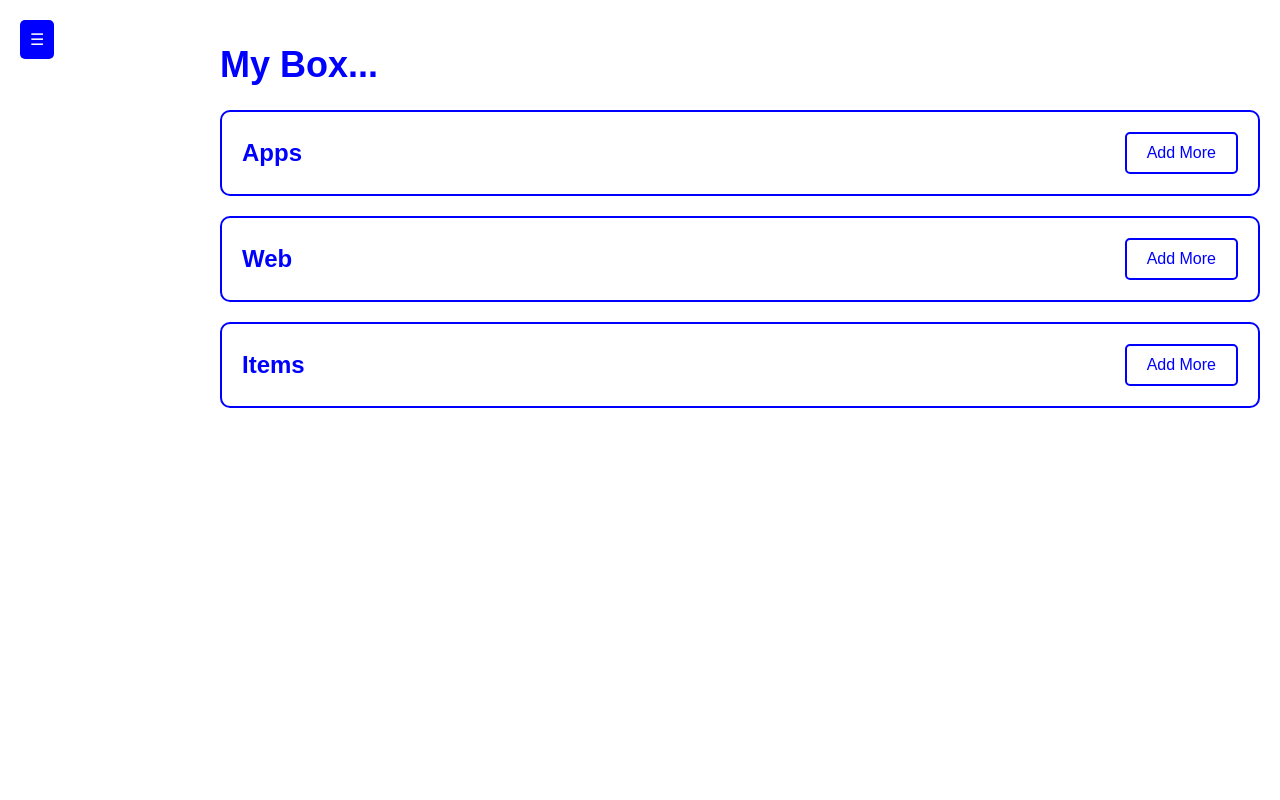
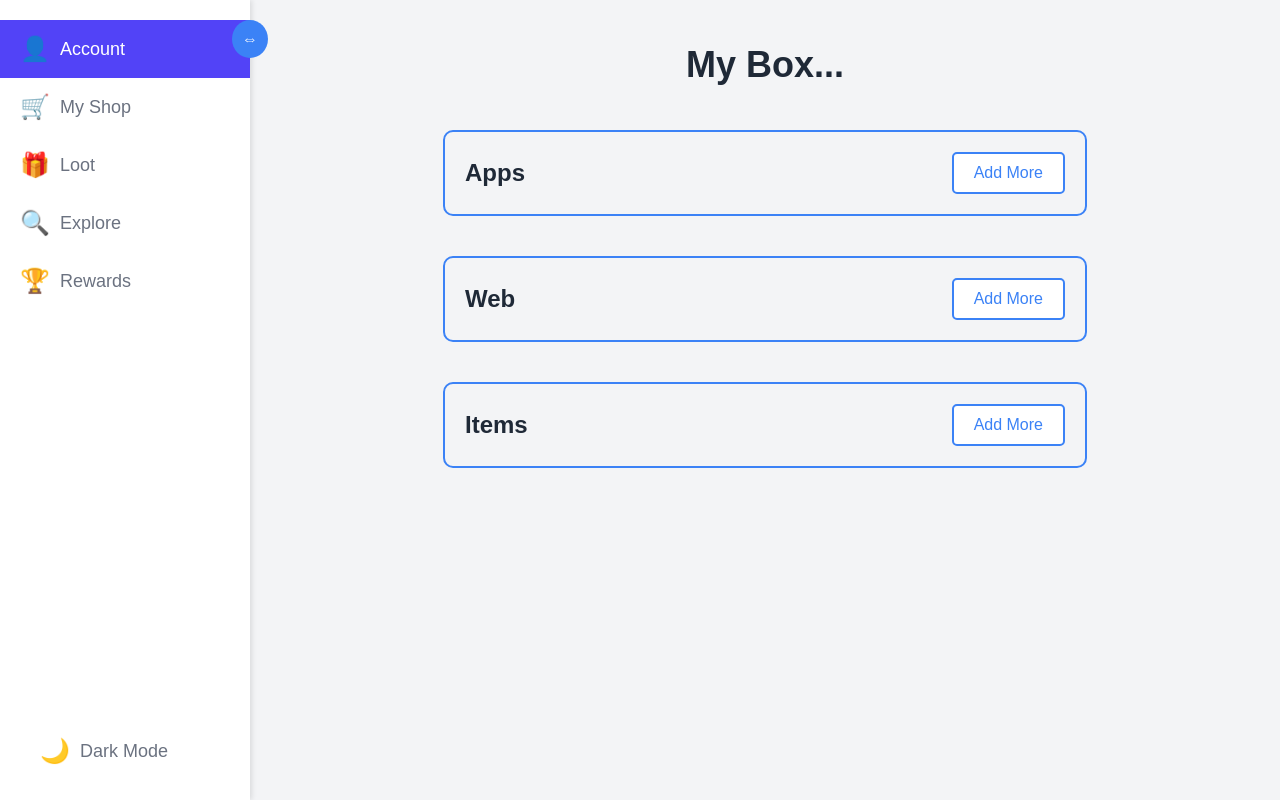
Before and after one commit to saidinesh49/loot, a plain HTML site: page acc.html in a window 1280 px wide. Drawn offline with Linux system fonts and the light colour scheme.

Commit message:
acc.html

```diff
--- a/acc.html
+++ b/acc.html
@@ -11,76 +11,96 @@
             font-family: Arial, sans-serif;
             display: flex;
             height: 100vh;
-            background-color: white;
-            color: blue;
+            background-color: #F3F4F6; /* Light background color */
+            color: #1F2937; /* Dark gray color for text */
+            transition: background-color 0.3s, color 0.3s;
+        }
+
+        body.dark-mode {
+            background-color: #1F2937; /* Dark background color */
+            color: #F3F4F6; /* Light color for text */
         }
 
         .sidebar {
-            background-color: blue;
-            width: 200px;
+            background-color: #FFFFFF; /* White background for sidebar */
+            width: 250px; /* Expanded width */
             display: flex;
             flex-direction: column;
             align-items: center;
             padding: 20px 0;
             box-sizing: border-box;
             position: fixed;
-            left: -200px; /* Hidden by default */
             top: 0;
             height: 100%;
-            transition: left 0.3s ease;
+            box-shadow: 2px 0 5px rgba(0, 0, 0, 0.1); /* Subtle shadow for depth */
+            z-index: 10; /* Ensure it is above the content */
+            transition: width 0.3s;
         }
 
-        .sidebar.show {
-            left: 0;
+        .sidebar.narrow {
+            width: 80px; /* Narrow width */
         }
 
-        .sidebar button {
-            width: 80%;
-            background-color: white;
-            border: 2px solid blue;
-            color: blue;
-            padding: 10px 20px;
+        .sidebar button, .sidebar .dark-mode-toggle {
+            width: 100%;
+            background-color: transparent;
+            border: none;
+            color: #6B7280; /* Gray color for icons */
+            padding: 15px 20px;
             cursor: pointer;
-            border-radius: 5px;
-            font-size: 16px;
-            margin: 10px 0;
-            text-align: center;
+            font-size: 18px; /* Icon size */
+            text-align: left;
+            transition: background-color 0.2s, color 0.2s; /* Smooth color transition */
+            display: flex;
+            align-items: center;
         }
 
-        .sidebar button.active {
-            background-color: rgb(138, 135, 135);
-            color: black;
+        .sidebar button:hover, .sidebar .dark-mode-toggle:hover {
+            background-color: #E5E7EB; /* Light gray on hover */
+            color: #1F2937; /* Dark color on hover */
         }
 
-        .sidebar button:hover {
-            background-color: blue;
-            color: white;
+        .sidebar .icon {
+            font-size: 24px;
+            margin-right: 10px;
+        }
+
+        .sidebar.narrow .label {
+            display: none;
         }
 
         .content {
             flex: 1;
+            display: flex;
+            flex-direction: column;
+            align-items: center;
             padding: 20px;
             box-sizing: border-box;
-            margin-left: 200px; /* Ensure content takes full width */
-            transition: margin-left 0.3s ease;
+            width: calc(100% - 250px); /* Adjust width to account for sidebar */
+            margin-left: 250px; /* Ensure content is next to sidebar */
+            transition: width 0.3s, margin-left 0.3s;
         }
 
-        .content.shrink {
-            margin-left: 0;
+        .sidebar.narrow ~ .content {
+            width: calc(100% - 80px);
+            margin-left: 80px;
         }
 
         h1 {
             font-size: 36px;
+            text-align: center;
         }
 
         .box {
-            border: 2px solid blue;
+            border: 2px solid #3B82F6;
             border-radius: 10px;
             margin: 20px 0;
             padding: 20px;
             display: flex;
             justify-content: space-between;
             align-items: center;
+            width: 100%;
+            max-width: 600px;
         }
 
         .box h2 {
@@ -89,69 +109,88 @@
 
         .add-more-btn {
             background-color: white;
-            border: 2px solid blue;
-            color: blue;
+            border: 2px solid #3B82F6;
+            color: #3B82F6;
             padding: 10px 20px;
             cursor: pointer;
             border-radius: 5px;
             font-size: 16px;
+            transition: background-color 0.2s, color 0.2s;
         }
 
         .add-more-btn:hover {
-            background-color: blue;
+            background-color: #3B82F6;
             color: white;
         }
 
-        .menu-button {
+        .toggle-button {
             position: absolute;
             top: 20px;
-            left: 20px;
-            background-color: blue;
+            left: 250px;
+            transform: translateX(-50%);
+            background-color: #3B82F6; /* Blue color */
             color: white;
             border: none;
             padding: 10px;
-            border-radius: 5px;
+            border-radius: 50%;
             cursor: pointer;
             font-size: 16px;
-            transition: transform 0.3s ease;
-        }
-        .menu-button:hover {
-            background-color: darkblue;
-            transform: scale(1.1);
+            z-index: 20; /* Ensure it is above the sidebar */
+            transition: background-color 0.2s, transform 0.2s; /* Smooth transition */
+            display: flex;
+            align-items: center;
+            justify-content: center;
         }
 
-        .menu-button.hidden {
-            display: none;
+        .toggle-button:hover {
+            background-color: #2563EB; /* Darker blue on hover */
+            transform: scale(1.1); /* Slightly larger on hover */
         }
 
-        .back-button {
-            background-color: white;
-            color: blue;
-            border: 2px solid blue;
-            padding: 5px;
-            border-radius: 5px;
-            cursor: pointer;
-            font-size: 16px;
-            margin-top: auto;
+        .sidebar.narrow + .toggle-button {
+            left: 80px;
+        }
+        .sidebar button.active {
+            background-color: rgb(82, 67, 247);
+            color: rgb(255, 255, 255);
         }
 
-        .back-button:hover {
-            background-color: blue;
-            color: white;
+        .dark-mode-toggle {
+            position: absolute;
+            bottom: 20px;
+            left: 20px;
         }
     </style>
 </head>
 <body>
     <div class="sidebar" id="sidebar">
-        <button class="active">Account</button>
-        <button onclick="window.location.href='shop.html'">My Shop</button>
-        <button onclick="window.location.href='loot.html'">Loot</button>
-        <button onclick="window.location.href='explore.html'">Explore</button>
-        <button onclick="window.location.href='rewards.html'"">Rewards</button>
-        <button class="back-button" onclick="toggleSidebar()">←</button>
+        <button class="active" onclick="window.location.href='acc.html'">
+            <span class="icon">👤</span>
+            <span class="label">Account</span>
+        </button>
+        <button onclick="window.location.href='shop.html'">
+            <span class="icon">🛒</span>
+            <span class="label">My Shop</span>
+        </button>
+        <button onclick="window.location.href='loot.html'">
+            <span class="icon">🎁</span>
+            <span class="label">Loot</span>
+        </button>
+        <button onclick="window.location.href='explore.html'">
+            <span class="icon">🔍</span>
+            <span class="label">Explore</span>
+        </button>
+        <button onclick="window.location.href='rewards.html'">
+            <span class="icon">🏆</span>
+            <span class="label">Rewards</span>
+        </button>
+        <button class="dark-mode-toggle" onclick="toggleDarkMode()">
+            <span class="icon">🌙</span>
+            <span class="label">Dark Mode</span>
+        </button>
     </div>
-    <div class="content" id="content">
-        <button class="menu-button" id="menuButton" onclick="toggleSidebar()">☰</button>
+    <button class="toggle-button" id="toggleButton" onclick="toggleSidebar()">⇔</button>
+    <div class="content">
         <h1>My Box...</h1>
         <div class="box">
             <h2>Apps</h2>
@@ -170,11 +209,13 @@
     <script>
         function toggleSidebar() {
             var sidebar = document.getElementById('sidebar');
-            var content = document.getElementById('content');
-            var menuButton = document.getElementById('menuButton');
-            sidebar.classList.toggle('show');
-            content.classList.toggle('shrink');
-            menuButton.classList.toggle('hidden');
+            var toggleButton = document.getElementById('toggleButton');
+            sidebar.classList.toggle('narrow');
+            toggleButton.classList.toggle('narrow');
+        }
+
+        function toggleDarkMode() {
+            document.body.classList.toggle('dark-mode');
         }
     </script>
 </body>
```
